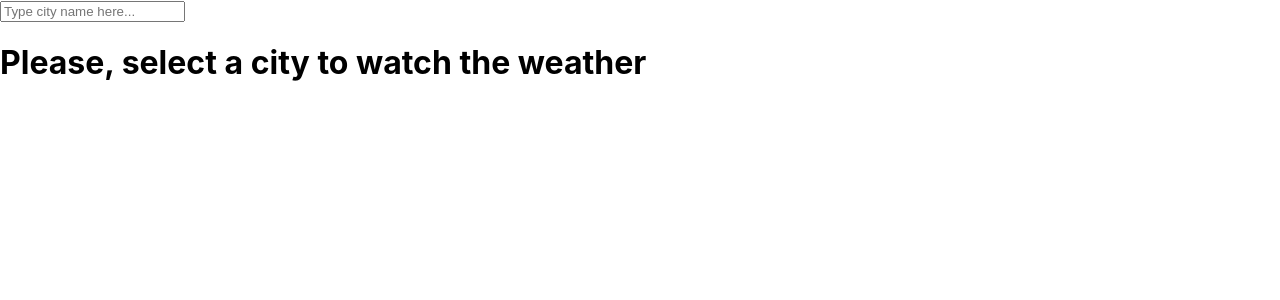
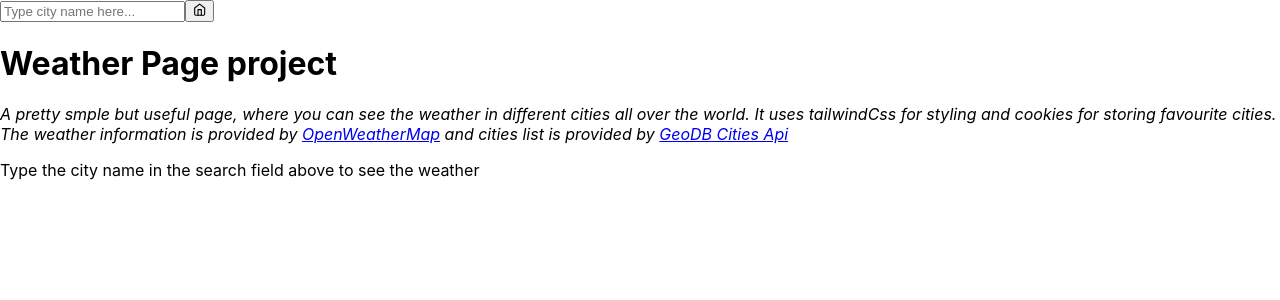
Before and after one commit to Dereden399/weather-page, a React (Create React App) app: page / in a window 1280 px wide. Shown: the top 300 px of the page. Built offline with nearby package versions, Linux system fonts and the light colour scheme; no server answers.

Commit message:
a pile of bugs added, fav cities is half way done

```diff
--- a/src/App.tsx
+++ b/src/App.tsx
@@ -1,5 +1,6 @@
 import React, { useRef, useState } from "react";
 import CitiesListElement from "./components/CitiesListElement";
+import MainPage from "./components/MainPage";
 import SearchBar from "./components/searchBar";
 import WeatherInfo from "./components/WeatherInfo";
 import { CitiesList, SearchBarRefType, WeatherData } from "./types";
@@ -20,6 +21,9 @@ const App = () => {
   const [findedCitiesList, setFindedCitiesList] = useState<CitiesList | null>(
     null
   );
+  const [favouriteCities, setFavouriteCities] = useState<CitiesList>({
+    data: [],
+  });
   const [isListVisible, setListVisible] = useState<boolean>(false);
   const SearchBarRef = useRef<SearchBarRefType>(null);
 
@@ -29,18 +33,19 @@ const App = () => {
         setList={setFindedCitiesList}
         ref={SearchBarRef}
         toggleVisible={setListVisible}
+        setWeatherData={setCurretData}
       />
       <CitiesListElement
         list={findedCitiesList}
         setWeather={setCurretData}
         searchRef={SearchBarRef}
-        isVisible={isListVisible}
-        toggleVisible={setListVisible}
+        favCitiesList={favouriteCities}
+        setFavCitiesList={setFavouriteCities}
       />
       {curretCityWeatherData ? (
         <WeatherInfo data={curretCityWeatherData} />
       ) : (
-        <h1>Please, select a city to watch the weather</h1>
+        <MainPage />
       )}
     </div>
   );
--- a/src/components/CitiesListElement.tsx
+++ b/src/components/CitiesListElement.tsx
@@ -1,24 +1,56 @@
 import React from "react";
 import { getWeather } from "../services/weatherService";
 import { CitiesList, City, SearchBarRefType, WeatherData } from "../types";
+import { HiStar } from "react-icons/hi";
+
+const CityListElement = ({
+  setFavCities,
+  clickHandler,
+  city,
+  favList,
+}: {
+  setFavCities: React.Dispatch<React.SetStateAction<CitiesList>>;
+  clickHandler: (e: React.MouseEvent<HTMLElement>, city: City) => Promise<void>;
+  city: City;
+  favList: CitiesList;
+}) => {
+  let isFavourite = favList.data.some(e => e.name === city.name) || false;
+  const favHandler = () => {
+    if (!isFavourite) {
+      setFavCities({ data: favList.data.concat(city) });
+      isFavourite = true;
+      return;
+    }
+    setFavCities({ data: favList.data.filter(x => x.name !== city.name) });
+    isFavourite = false;
+  };
+  return (
+    <li key={city.id}>
+      <b onClick={e => clickHandler(e, city)}>{city.name}</b>
+      <button onClick={favHandler}>
+        <HiStar color={isFavourite ? "yellow" : "gray"} size={24} />
+      </button>
+    </li>
+  );
+};
 
 const CitiesListElement = ({
   list,
   setWeather,
   searchRef,
-  isVisible,
-  toggleVisible,
+  favCitiesList,
+  setFavCitiesList,
 }: {
   list: CitiesList | null;
   setWeather: React.Dispatch<React.SetStateAction<WeatherData | null>>;
   searchRef: React.RefObject<SearchBarRefType>;
-  isVisible: boolean;
-  toggleVisible: React.Dispatch<React.SetStateAction<boolean>>;
+  favCitiesList: CitiesList;
+  setFavCitiesList: React.Dispatch<React.SetStateAction<CitiesList>>;
 }) => {
   if (!list) return null;
   if (list.data.length === 0) return <h1>No cities found</h1>;
   const findAndSetWeather = async (
-    e: React.MouseEvent<HTMLLIElement>,
+    e: React.MouseEvent<HTMLElement>,
     city: City
   ) => {
     e.preventDefault();
@@ -33,10 +65,13 @@ const CitiesListElement = ({
   return (
     <div>
       <ul>
-        {list.data.map(element => (
-          <li key={element.id} onClick={e => findAndSetWeather(e, element)}>
-            {element.name}
-          </li>
+        {list.data.map(listElement => (
+          <CityListElement
+            setFavCities={setFavCitiesList}
+            clickHandler={findAndSetWeather}
+            city={listElement}
+            favList={favCitiesList}
+          />
         ))}
       </ul>
     </div>
--- /dev/null
+++ b/src/components/MainPage.tsx
@@ -0,0 +1,22 @@
+import React from "react";
+
+const MainPage = () => {
+  return (
+    <div>
+      <h1>Weather Page project</h1>
+      <i>
+        A pretty smple but useful page, where you can see the weather in
+        different cities all over the world. It uses tailwindCss for styling and
+        cookies for storing favourite cities. The weather information is
+        provided by <a href='https://openweathermap.org/'>OpenWeatherMap</a> and
+        cities list is provided by{" "}
+        <a href='http://geodb-cities-api.wirefreethought.com/'>
+          GeoDB Cities Api
+        </a>
+      </i>
+      <p>Type the city name in the search field above to see the weather</p>
+    </div>
+  );
+};
+
+export default MainPage;
--- a/src/components/searchBar.tsx
+++ b/src/components/searchBar.tsx
@@ -7,19 +7,43 @@ import React, {
 } from "react";
 import { useDelayField } from "../hooks";
 import { getCitiesList } from "../services/weatherService";
-import { CitiesList, SearchBarRefType } from "../types";
+import { CitiesList, SearchBarRefType, WeatherData } from "../types";
+import { FiHome } from "react-icons/fi";
 
 type SearchBarProps = {
   setList: React.Dispatch<React.SetStateAction<CitiesList | null>>;
   toggleVisible: React.Dispatch<React.SetStateAction<boolean>>;
+  setWeatherData: React.Dispatch<React.SetStateAction<WeatherData | null>>;
 };
 
 const CloseButton = ({ closeFunction }: { closeFunction: () => void }) => {
   return <button onClick={closeFunction}>close</button>;
 };
 
+const MainPageButton = ({
+  clearFunction,
+  setWeather,
+}: {
+  clearFunction: () => void;
+  setWeather: React.Dispatch<React.SetStateAction<WeatherData | null>>;
+}) => {
+  return (
+    <button
+      onClick={() => {
+        clearFunction();
+        setWeather(null);
+      }}
+    >
+      <FiHome />
+    </button>
+  );
+};
+
 const SearchBar = forwardRef(
-  ({ setList, toggleVisible }: SearchBarProps, ref: Ref<SearchBarRefType>) => {
+  (
+    { setList, toggleVisible, setWeatherData }: SearchBarProps,
+    ref: Ref<SearchBarRefType>
+  ) => {
     const [data, handleData, delayedValue, clear] = useDelayField(2000);
     const [isSearchActive, setIsSearchActive] = useState<boolean>(false);
     useEffect(() => {
@@ -55,6 +79,10 @@ const SearchBar = forwardRef(
           }}
           onClick={e => setIsSearchActive(true)}
         />
+        <MainPageButton
+          clearFunction={clearField}
+          setWeather={setWeatherData}
+        />
       </div>
     );
   }
```
